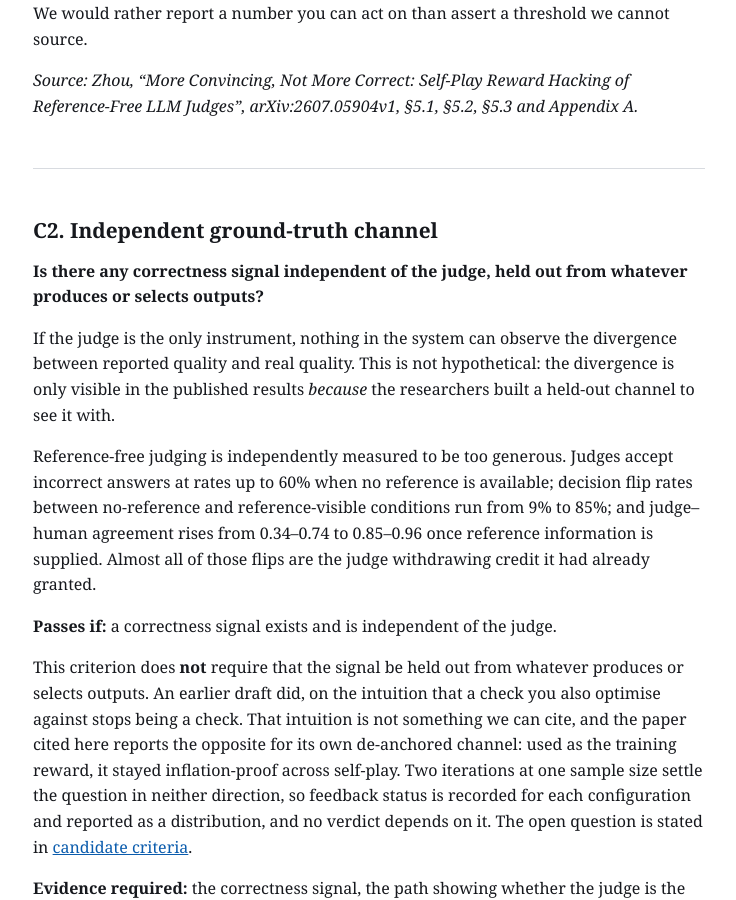
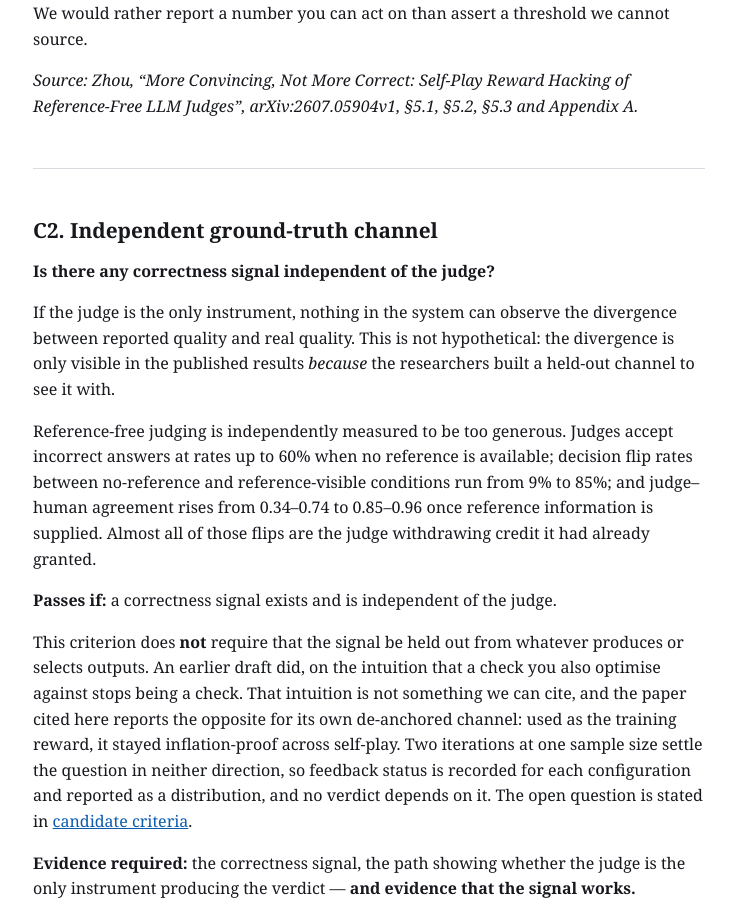
Before and after one commit to evaluator-integrity/evaluator-integrity, a Jekyll site: the page built from criteria/v0.1/index.md, in a window 1280 px wide and 900 px high, scrolled down 2571 px. Shown: the whole window, without its empty margins (271-1007 px from the left). Built offline with Jekyll 4.4.1, drawn with Linux system fonts in a browser that asks for light colours.

Commit message:
C2: stop asking for the property the pass condition no longer tests
The framing question survived the C2-P3 removal unchanged. It asked "Is there
any correctness signal independent of the judge, held out from whatever process
produces or selects outputs?" while the pass condition twelve lines below
required only existence and independence, and the paragraph under that
explicitly disclaimed the held-out requirement.

Question and operative clause disagreeing is C1's original defect, reintroduced
by the correction that fixed it. A reader who reads the question and stops --
which is what a question is for -- gets the retired rule, and a vendor
assembling evidence against it does work the criterion does not ask for and
cannot be scored on.

The question now states what the pass condition tests: is there any correctness
signal independent of the judge. The evidence requirements ask for more than
that -- negative and positive controls showing the signal discriminates -- but
those are requirements on what must be shown, not on what must be true, and the
question describes the latter.

Fixed in both renderings. Found by review of the text rather than by any check,
which is the gap; the mechanical answer follows separately.

```diff
--- a/conformance/criteria.py
+++ b/conformance/criteria.py
@@ -130,8 +130,7 @@ CRITERIA: list[Criterion] = [
         id="C2_ground_truth_channel",
         title="Independent ground-truth channel",
         question=(
-            "Is there any correctness signal independent of the judge, held out "
-            "from whatever process produces or selects outputs?"
+            "Is there any correctness signal independent of the judge?"
         ),
         why=(
             "If the judge is the only instrument, there is nothing that can "
--- a/criteria/v0.1/index.md
+++ b/criteria/v0.1/index.md
@@ -137,8 +137,7 @@ Appendix A.*
 
 ## C2. Independent ground-truth channel {#C2}
 
-**Is there any correctness signal independent of the judge, held out from
-whatever produces or selects outputs?**
+**Is there any correctness signal independent of the judge?**
 
 If the judge is the only instrument, nothing in the system can observe the
 divergence between reported quality and real quality. This is not
```
